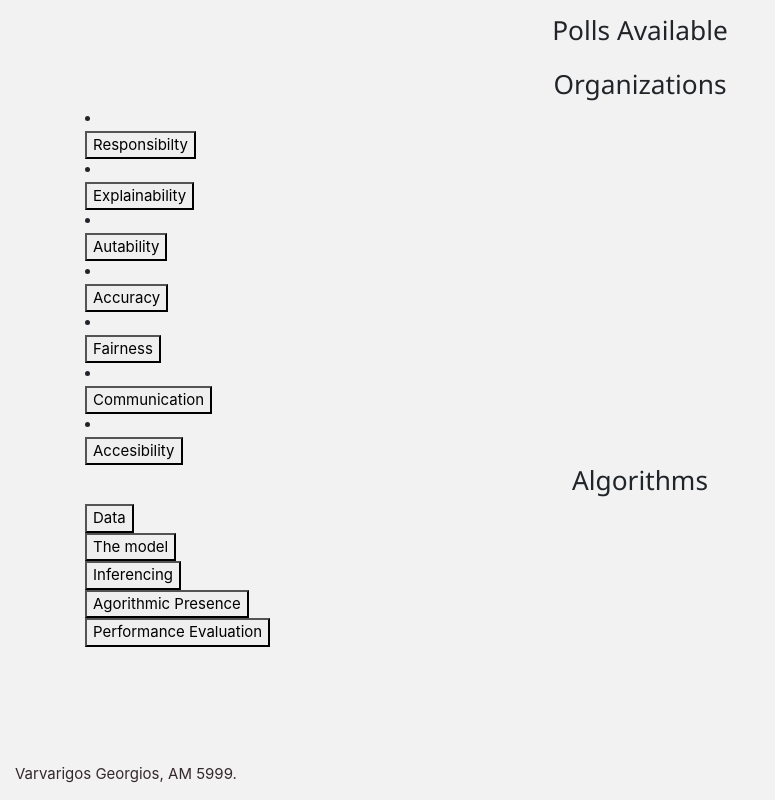
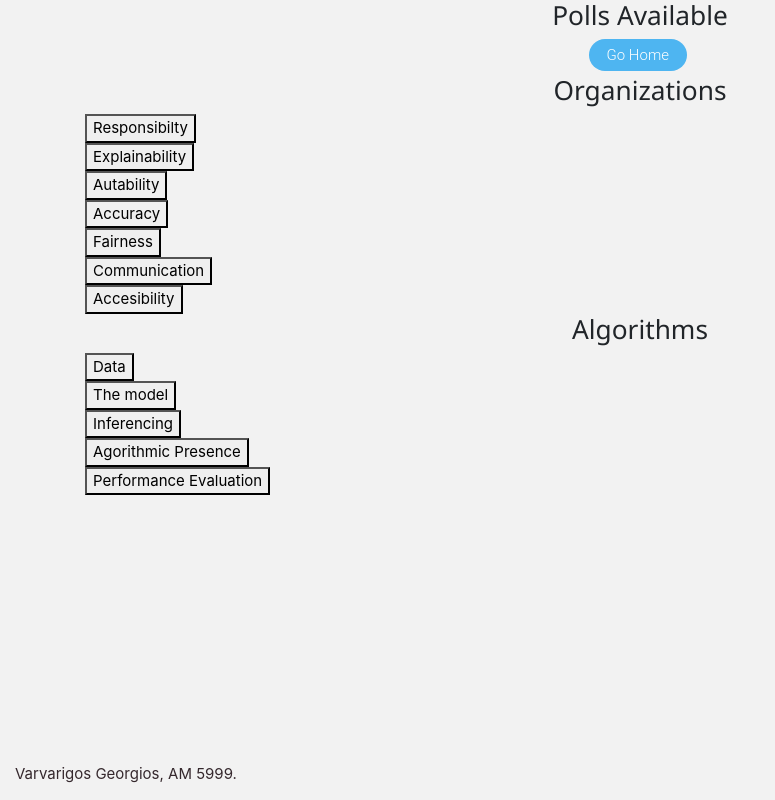
Before and after one commit to VarvarigosG/Thesis, a Django app: page /polls/ in a window 1280 px wide. Shown: the whole page, without its empty margins (0-775 px from the left). Run offline with Django 3.2, Linux system fonts and the light colour scheme; data comes from the database, SQL or seed files in the repository; both versions use the stored data as it was after the commit; some libraries are stand-ins or nearby versions.

Commit message:
Thesis Commit 20

```diff
--- a/polls/models.py
+++ b/polls/models.py
@@ -1,4 +1,5 @@
 import datetime
+
 from django.db import models
 from django.utils import timezone
 
@@ -21,12 +22,13 @@ class Question(models.Model):
 
 class Choice(models.Model):
     question = models.ForeignKey(Question, on_delete=models.CASCADE)
-    choice_text = models.CharField(max_length=200,)
+    choice_text = models.CharField(max_length=200, )
     votes = models.IntegerField(default=0)
-    answer_text = models.CharField(max_length=200,  null=True)
+    answer_text = models.CharField(max_length=200, blank=True)
 
     def __str__(self):
         return self.choice_text
+
     # mpainei mesa se kathe class kai epistrefei pio readable apotelesmata(to__str__)
 
     # def __str__(self):
--- a/polls/static/polls/indexpolls.css
+++ b/polls/static/polls/indexpolls.css
@@ -6,14 +6,31 @@ body {
     min-height: 100%;
     background-color: #f2f2f2;
 }
-
-.text-center {
-    padding: 1rem;
+a.buttonHome{
+display:inline-block;
+padding:0.3em 1.2em;
+margin:0 0.3em 0.3em 0;
+border-radius:2em;
+box-sizing: border-box;
+text-decoration:none;
+font-family:'Roboto',sans-serif;
+font-weight:300;
+color:#FFFFFF;
+background-color:#4eb5f1;
+text-align:center;
+transition: all 0.2s;
+}
+a.buttonHome:hover{
+background-color:#4095c6;
 }
 
-.container {
-    display: grid;
-}
+/*.text-center {*/
+/*    padding: 1rem;*/
+/*}*/
+
+/*.container {*/
+/*    display: grid;*/
+/*}*/
 
 /*.alpha {*/
 /*    !*background: #ff9e2c;*!*/
@@ -35,14 +52,14 @@ body {
     text-align: center;
 }
 
-.btn {
-    width: 50%;
-    margin: 0 auto;
-    display: block;
-    text-align: center;
-    margin-top:13px;
+/*.btn {*/
+/*    width: 50%;*/
+/*    margin: 0 auto;*/
+/*    display: block;*/
+/*    text-align: center;*/
+/*    margin-top:13px;*/
 
-}
+/*}*/
 
 .dropdown-content {
     width: 40%;
--- a/polls/templates/polls/index.html
+++ b/polls/templates/polls/index.html
@@ -25,6 +25,7 @@
 <!--<div style="background: url(https://pixabay.com/get/57e3d6434857ae14f6d1867dda3536781539dced5a517048_1920.jpg)"-->
 <div class="text-center">
     <h3>Polls Available</h3>
+    <a href="/" class="buttonHome">Go Home</a>
 </div>
 
 <section class="container">
@@ -33,9 +34,8 @@
         <div class="header1">
             <h3>Organizations</h3>
         </div>
-        </li>
 
-    <li>
+
         <div class="dropdown">
             <button id="myBtn" class="dropbtn">Responsibilty</button>
             <div id="myDropdown" class="dropdown-content">
@@ -44,9 +44,8 @@
                 {% endfor %}
             </div>
         </div>
-        </li>
 
-    <li>
+
         <div class="dropdown">
             <button id="myBtn2" class="dropbtn">Explainability</button>
             <div id="myDropdown2" class="dropdown-content">
@@ -55,9 +54,8 @@
                 {% endfor %}
             </div>
         </div>
-        </li>
 
-    <li>
+
         <div class="dropdown">
             <button id="myBtn3" class="dropbtn">Autability</button>
             <div id="myDropdown3" class="dropdown-content">
@@ -66,9 +64,7 @@
                 {% endfor %}
             </div>
         </div>
-        </li>
 
-    <li>
         <div class="dropdown">
             <button id="myBtn4" class="dropbtn">Accuracy</button>
             <div id="myDropdown4" class="dropdown-content">
@@ -77,9 +73,7 @@
                 {% endfor %}
             </div>
         </div>
-        </li>
 
-    <li>
         <div class="dropdown">
             <button id="myBtn5" class="dropbtn">Fairness</button>
             <div id="myDropdown5" class="dropdown-content">
@@ -88,9 +82,7 @@
                 {% endfor %}
             </div>
         </div>
-        </li>
 
-        <li>
         <div class="dropdown">
             <button id="myBtn6" class="dropbtn">Communication</button>
             <div id="myDropdown6" class="dropdown-content">
@@ -99,9 +91,7 @@
                 {% endfor %}
             </div>
         </div>
-        </li>
 
-        <li>
         <div class="dropdown">
             <button id="myBtn7" class="dropbtn">Accesibility</button>
             <div id="myDropdown7" class="dropdown-content">
@@ -110,7 +100,7 @@
                 {% endfor %}
             </div>
         </div>
-       </li>
+        </nav>
     </div>
 
 
@@ -146,7 +136,7 @@
         </div>
 
         <div class="dropdown">
-             <button id="myBtn11" class="dropbtn">Agorithmic Presence </button>
+            <button id="myBtn11" class="dropbtn">Agorithmic Presence</button>
             <div id="myDropdown11" class="dropdown-content">
                 {% for question in latest_question_list11 %}
                 <a class="dropdown-item" href="{% url 'polls:detail' question.id %}" class="list-group-item list-group-item-action">{{ question.question_text }}</a>
@@ -165,69 +155,107 @@
     </div>
 
 
-
-
     <script>
         // Get the button, and when the user clicks on it, execute myFunction
-document.getElementById("myBtn").onclick = function() {myFunction()};
+        document.getElementById("myBtn").onclick = function () {
+            myFunction()
+        };
+
         /* myFunction toggles between adding and removing the show class, which is used to hide and show the dropdown content */
         function myFunction() {
             document.getElementById("myDropdown").classList.toggle("dropdown-content");
         }
 
-document.getElementById("myBtn2").onclick = function() {myFunction2()};
+        document.getElementById("myBtn2").onclick = function () {
+            myFunction2()
+        };
+
         function myFunction2() {
             document.getElementById("myDropdown2").classList.toggle("dropdown-content");
         }
 
-document.getElementById("myBtn3").onclick = function() {myFunction3()};
+        document.getElementById("myBtn3").onclick = function () {
+            myFunction3()
+        };
+
         function myFunction3() {
             document.getElementById("myDropdown3").classList.toggle("dropdown-content");
         }
 
-document.getElementById("myBtn4").onclick = function() {myFunction4()};
+        document.getElementById("myBtn4").onclick = function () {
+            myFunction4()
+        };
+
         function myFunction4() {
             document.getElementById("myDropdown4").classList.toggle("dropdown-content");
         }
-  document.getElementById("myBtn5").onclick = function() {myFunction5()};
+
+        document.getElementById("myBtn5").onclick = function () {
+            myFunction5()
+        };
+
         function myFunction5() {
             document.getElementById("myDropdown5").classList.toggle("dropdown-content");
         }
-  document.getElementById("myBtn6").onclick = function() {myFunction6()};
+
+        document.getElementById("myBtn6").onclick = function () {
+            myFunction6()
+        };
+
         function myFunction6() {
             document.getElementById("myDropdown6").classList.toggle("dropdown-content");
         }
-  document.getElementById("myBtn7").onclick = function() {myFunction7()};
+
+        document.getElementById("myBtn7").onclick = function () {
+            myFunction7()
+        };
+
         function myFunction7() {
             document.getElementById("myDropdown7").classList.toggle("dropdown-content");
         }
-  document.getElementById("myBtn8").onclick = function() {myFunction8()};
+
+        document.getElementById("myBtn8").onclick = function () {
+            myFunction8()
+        };
+
         function myFunction8() {
             document.getElementById("myDropdown8").classList.toggle("dropdown-content");
         }
 
-  document.getElementById("myBtn9").onclick = function() {myFunction9()};
+        document.getElementById("myBtn9").onclick = function () {
+            myFunction9()
+        };
+
         function myFunction9() {
             document.getElementById("myDropdown9").classList.toggle("dropdown-content");
         }
-document.getElementById("myBtn10").onclick = function() {myFunction10()};
+
+        document.getElementById("myBtn10").onclick = function () {
+            myFunction10()
+        };
+
         function myFunction10() {
             document.getElementById("myDropdown10").classList.toggle("dropdown-content");
         }
-document.getElementById("myBtn11").onclick = function() {myFunction11()};
+
+        document.getElementById("myBtn11").onclick = function () {
+            myFunction11()
+        };
+
         function myFunction11() {
             document.getElementById("myDropdown11").classList.toggle("dropdown-content");
         }
 
-document.getElementById("myBtn12").onclick = function() {myFunction12()};
+        document.getElementById("myBtn12").onclick = function () {
+            myFunction12()
+        };
+
         function myFunction12() {
             document.getElementById("myDropdown12").classList.toggle("dropdown-content");
         }
 
 
     </script>
-
-
 
 
 </section>
--- a/polls/views.py
+++ b/polls/views.py
@@ -6,37 +6,11 @@ from django.shortcuts import get_object_or_404, render, redirect
 from django.urls import reverse
 from django.utils import timezone
 from django.views import generic
+
+from .forms import PostForm
 # from .forms import DetailForm
 from .models import Choice, Question
-from .forms import PostForm
 
-
-# # kanei display  ena question text xwris apotelesmata kai ena form gia na kaneis vote
-# def detail(request, question_id):
-#     question = get_object_or_404(Question, pk=question_id)
-#     return render(request, 'polls/detail.html', {'question': question})
-
-# # kanei dispaly ta results gia ena particular question
-# def results(request, question_id):
-#     question = get_object_or_404(Question, pk=question_id)
-#     # einai shortcut , yparxei kai to  get_list_or_404() function, which works just as get_object_or_404()
-#     return render(request, 'polls/results.html', {'question': question})
-
-# kanei handling to voting gia ena particular choice se ena particular question
-
-
-# def index(request):
-#     latest_question_list = Question.objects.order_by('-pub_date')[:5]
-#     context = {'latest_question_list': latest_question_list}
-#     return render(request, 'polls/index.html', context)
-#     # it displays the latest 5 poll questions separated by commas according to publication date
-
-# These views represent a common case of basic Web development: getting data from the database according to a parameter
-# passed in the URL, loading a template and returning the rendered template. Because this is so common,
-# Django provides a shortcut, called the “generic views” system.
-
-
-# Each generic view needs to know what model it will be acting upon. This is provided using the model attribute.
 
 class IndexView(generic.ListView):
     template_name = 'polls/index.html'
@@ -53,7 +27,7 @@ class IndexView(generic.ListView):
         # return Question.objects.order_by('-pub_date')[:5]
 
     def get_context_data(self, **kwargs):
-        context = super(IndexView, self).get_context_data( **kwargs)
+        context = super(IndexView, self).get_context_data(**kwargs)
         context.update({
             'latest_question_list2': Question.objects.filter(id__gte=201).filter(id__lt=300).values(),
             'latest_question_list3': Question.objects.filter(id__gte=301).filter(id__lte=400).values(),
@@ -81,22 +55,6 @@ class DetailView(generic.DetailView):
         """
         return Question.objects.filter(pub_date__lte=timezone.now())
 
-    # def get(self, request, pk,):
-    #     form = DetailForm()
-    #     return render(request, 'polls/detail.html', {'form': form})
-    #
-    # def post(self, request,pk):
-    #     form = DetailForm(request.POST)
-    #     if form.is_valid():
-    #         post = form.save()
-    #         post.save()
-    #         text = form.cleaned_data['answer_text']
-    #         form = DetailForm()
-    #         return redirect('home:home')
-    #
-    #     # args = {'form': form, 'text': text, }
-    #     return render(request, 'polls/detail.html', {'form': form}, {'text': text, })
-
 
 def vote(request, question_id):
     question = get_object_or_404(Question, pk=question_id)
@@ -107,21 +65,18 @@ def vote(request, question_id):
     except (KeyError, Choice.DoesNotExist):
         messages.info(request, "You didn't select a choice!")
         return HttpResponseRedirect(reverse('polls:detail', args=(question.id,)))
-
-        # return HttpResponse("Welcome to poll's index!")
-        # # # Redisplay the question voting form.
-        # # return render(request, 'polls/index.html', {
-        # #     'question': question,
-        # #     'error_message': "You didn't select a choice.",
-        #
-        # })
     else:
         selected_choice.votes += 1
         selected_choice.save()
         # Always return an HttpResponseRedirect after successfully dealing
         # with POST data. This prevents data from being posted twice if a
         # user hits the Back button.
-        return HttpResponseRedirect(reverse('polls:results', args=(question.id,)))
+
+        if question_id == 110 or question_id == 206 or question_id == 304 or question_id == 408 or question_id == 506 or question_id == 604 or question_id == 705 or question_id == 808 or question_id == 909 or question_id == 1009 or question_id == 2006 or question_id == 3007:
+            return HttpResponseRedirect(reverse('polls:results', args=(question.id,)))
+        else:
+            return HttpResponseRedirect(reverse('polls:detail', args=(question.id + 1,)))
+
     # to HttpResponseRedirect pairnei mono ena argument : to URL sto opoio tha ginei redirected o xrhsths
     # otan exoume teleiwsei me POST data kalo tha htan na epistrfoyme me HttpResponseRedirect
     # to reverse einai function , bohthaei ston na mhn exoume hardcoded url , twra tha epistrefei to /polls/question.id/results/'
@@ -156,8 +111,8 @@ def choice_chart(request, question_id):
         'data': data,
     })
 
-def get_form(request,):
 
+def get_form(request, ):
     if request.method == "POST":
         form = PostForm(request.POST)
         if form.is_valid():
```
Also changed, not shown: polls/static/polls/detailpolls.css (+13 -3 lines), polls/templates/polls/detail.html (+2 -6 lines), db.sqlite3. Lines whose indentation alone changed are shown as unchanged.
